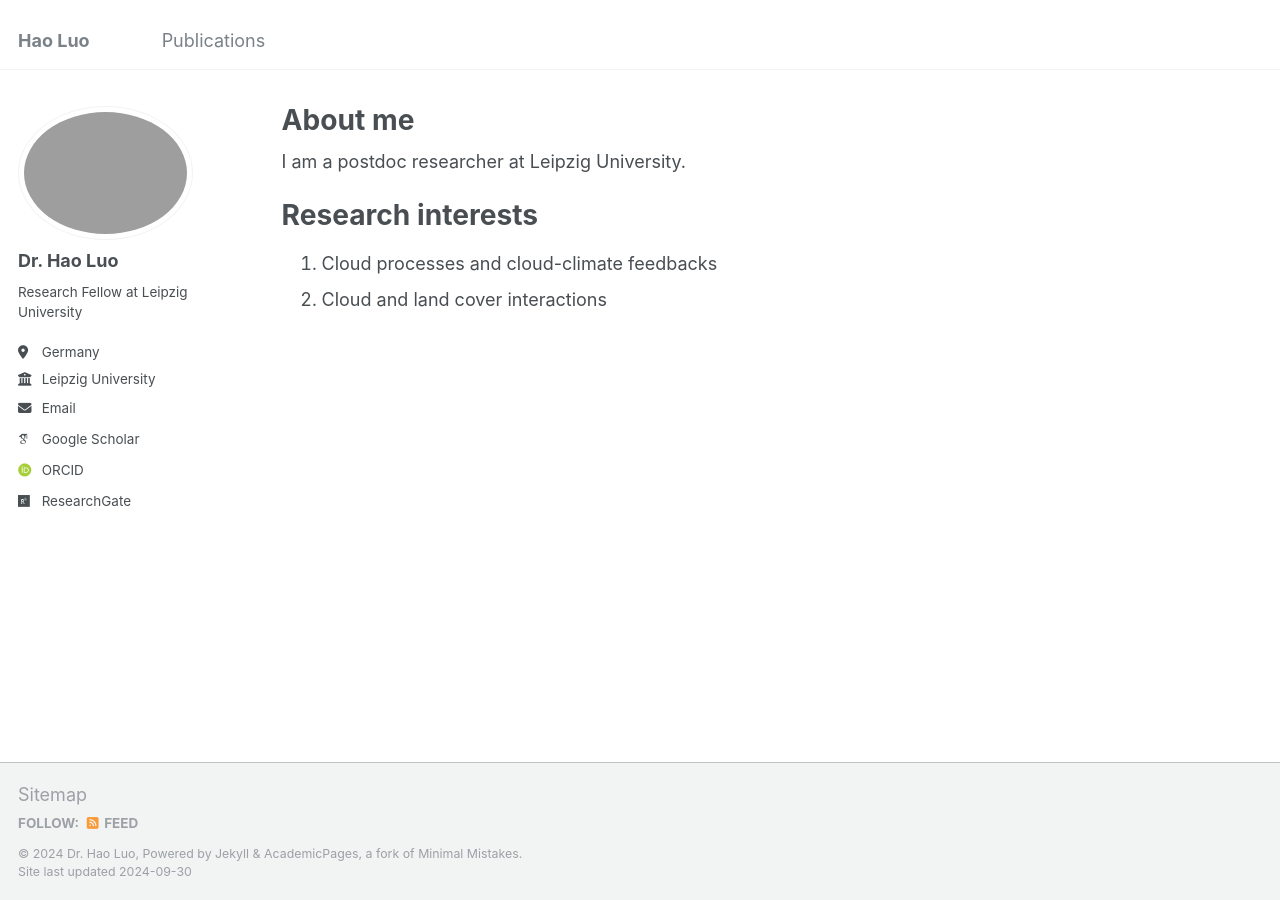
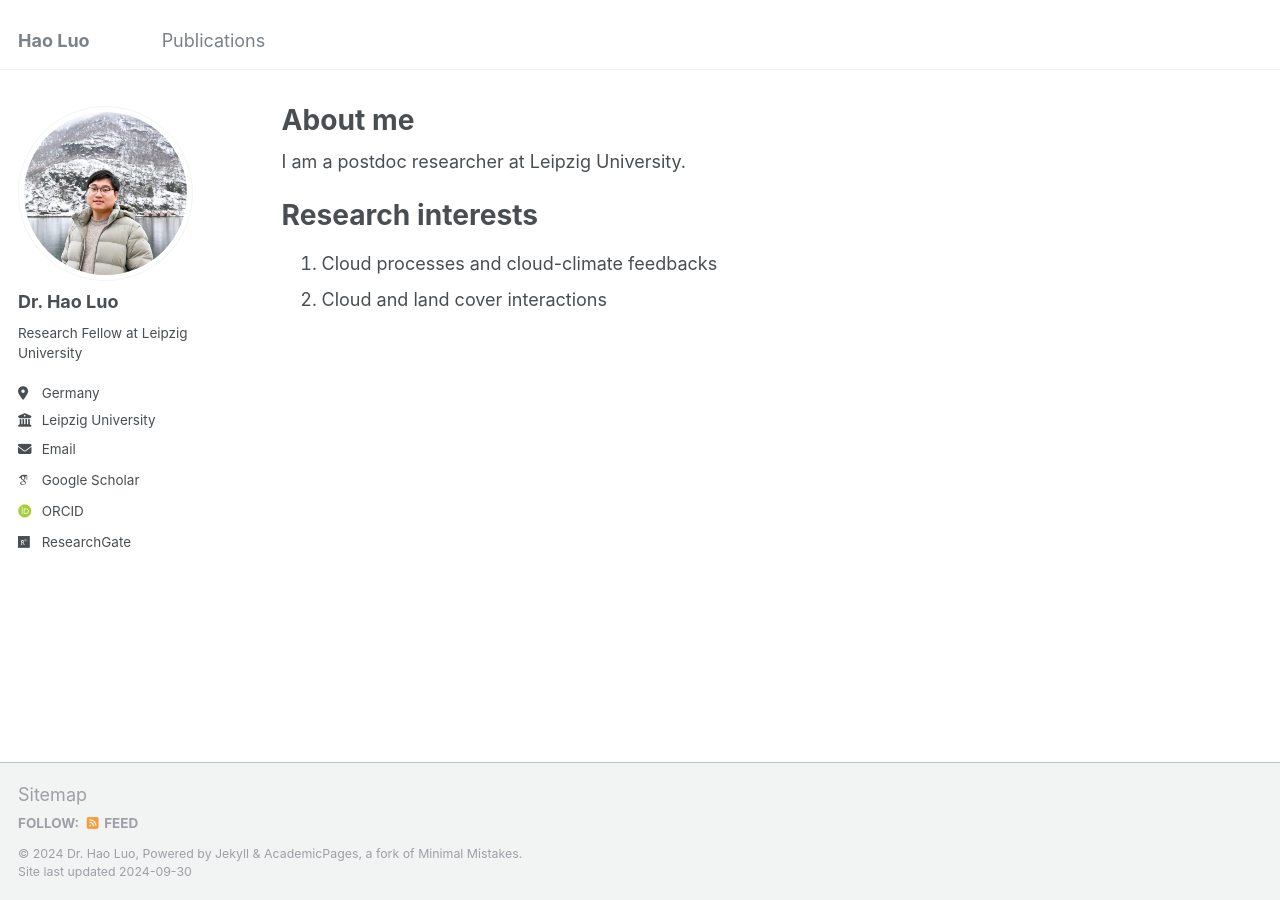
Before and after one commit to haoluo-atmos/haoluo-atmos.github.io, a Jekyll site: the page built from _pages/about.md, in a window 1280 px wide. Built offline with Jekyll 4.4.1, drawn with Linux system fonts in a browser that asks for light colours; some web fonts are replaced.

Commit message:
Update _config.yml

```diff
--- a/_config.yml
+++ b/_config.yml
@@ -21,7 +21,7 @@ repository               : "academicpages/academicpages.github.io"
 #               Additional customization can be done by editing /_includes/author-profile.html
 author:
   # Biographic information
-  avatar           : "profile-haoluo.jpg"
+  avatar           : "profile-hl.jpg"
   name             : "Dr. Hao Luo"
   pronouns         : # example: "she/her"
   bio              : "Research Fellow at Leipzig University"
```
